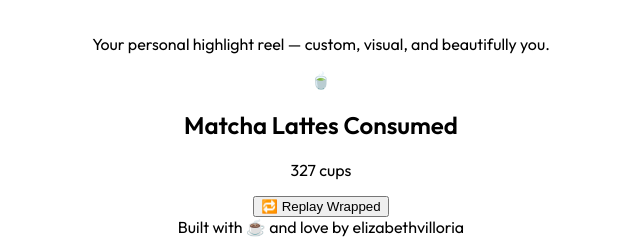
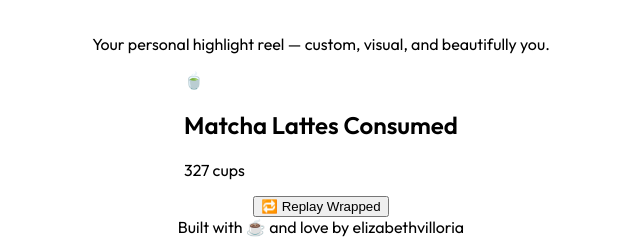
Before and after one commit to elizabethvilloria/lifeWrapped, a React (Vite) app: page / in a window 1280 px wide. Both pictures are taken after a click on the button "Start Your Wrapped". Shown: the part 322-568 px from the top of the page, without its empty margins (319-959 px from the left). Built offline with nearby package versions, Linux system fonts and the light colour scheme.

Commit message:
style: add transition to RecapCard

```diff
--- a/src/components/RecapCard.jsx
+++ b/src/components/RecapCard.jsx
@@ -6,8 +6,8 @@ function RecapCard({ title, stat, emoji }) {
       initial={{ opacity: 0, scale: 0.9, y: 20 }}
       animate={{ opacity: 1, scale: 1, y: 0 }}
       transition={{ duration: 0.5, ease: "easeOut" }}
-      className="bg-white text-gray-900 shadow-xl rounded-2xl px-8 py-6 max-w-sm w-full mx-auto mb-6 text-center"
-    >
+      className="... transition-all duration-500"
+>
       <div className="text-5xl mb-2">{emoji}</div>
       <h2 className="text-lg font-medium mb-1">{title}</h2>
       <p className="text-2xl font-bold">{stat}</p>
```
